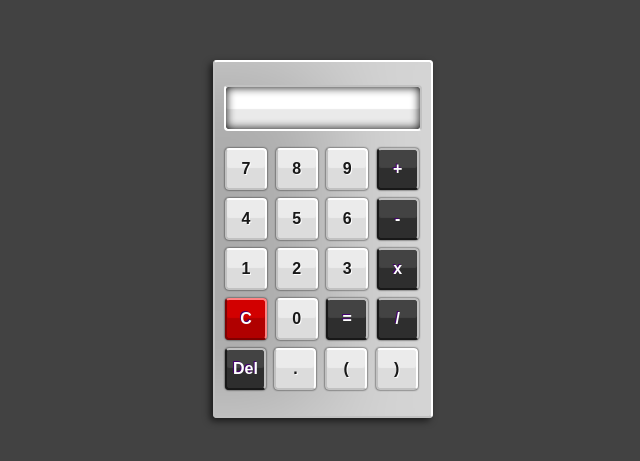
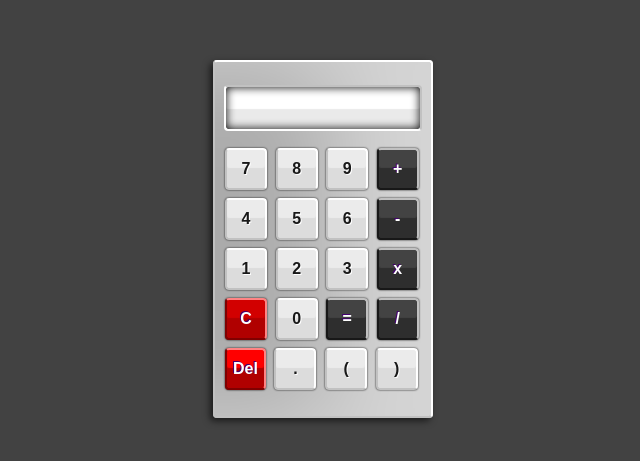
Before and after one commit to deve786/SimpleCalculator, a plain HTML site: page index.html in a window 1280 px wide. Shown: the part 169-630 px from the top of the page, without its empty margins (325-965 px from the left). Drawn offline with Linux system fonts and the light colour scheme.

Commit message:
ChangeBgColr

```diff
--- a/index.html
+++ b/index.html
@@ -32,7 +32,7 @@
 			<input class="button digits" type="button" value="0"  onclick="displayResult(0)">
 			<input class="button mathButtons" type="button" value="=" onclick="resultPrint()">
 			<input class="button mathButtons" type="button" value="/"  onclick="displayResult('/')">
-			<input class="button mathButtons" type="button" value="Del" style="width: fit-content;" onclick="deleteElement()">
+			<input class="button mathButtons btn" type="button" value="Del" style="width: fit-content; background-color: red;" onclick="deleteElement()">
 			<input class="button digits" type="button" value="."  onclick="displayResult('.')">
 			<input class="button digits" type="button" value="("  onclick="displayResult('(')">
 			<input class="button digits" type="button" value=")"  onclick="displayResult(')')">
--- a/style.css
+++ b/style.css
@@ -100,3 +100,13 @@ body {
 	border-left: 2px solid #800000;
 	box-shadow: 0px 0px 2px #030303, inset 0px -20px 1px #B00000;
 }
+.btn{
+	color: #FFF;
+	text-shadow: -1px -1px 0px #44006F;
+	background-color: #D20000;
+	border-top: 2px solid #FF8484;
+	border-right: 2px solid #FF8484;
+	border-bottom: 2px solid #800000;
+	border-left: 2px solid #800000;
+	box-shadow: 0px 0px 2px #030303, inset 0px -20px 1px #B00000;
+}
```
